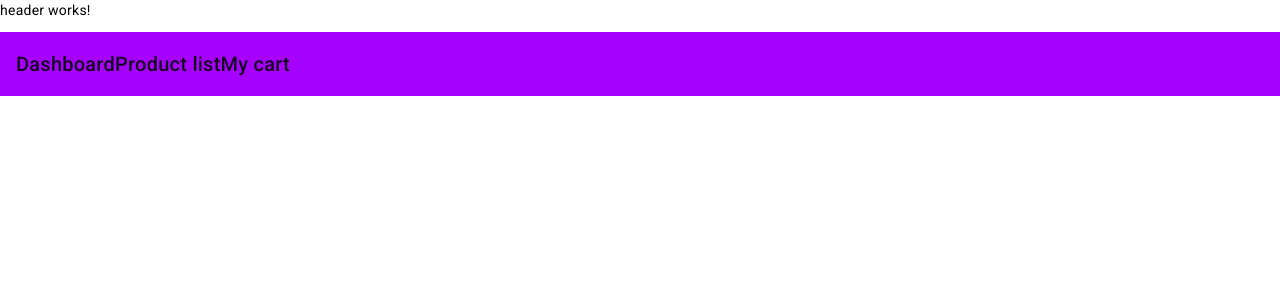
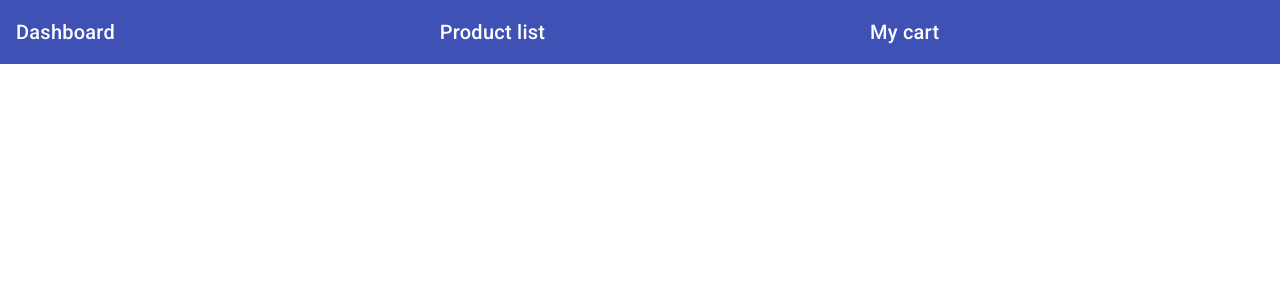
Before and after one commit to Tuba25/Ecommerece_project, an Angular app: page / in a window 1280 px wide. Shown: the top 300 px of the page. Built offline with nearby package versions, Linux system fonts and the light colour scheme.

Commit message:
second commit

```diff
--- a/src/app/app.component.html
+++ b/src/app/app.component.html
@@ -1 +1,3 @@
-<app-header></app-header>
+<div>
+  <app-header></app-header>
+</div>
--- a/src/app/header/header.component.css
+++ b/src/app/header/header.component.css
@@ -1,4 +1,9 @@
 .example-spacer {
     flex: 1 1 auto;
-    background-color: rgb(166, 0, 255);
+    background-color: rgb(0, 187, 255);
+
   }
+   .space{
+    flex: 1 1 auto;
+    background-color: palevioletred;
+   }
--- a/src/app/header/header.component.html
+++ b/src/app/header/header.component.html
@@ -1,5 +1,4 @@
-<p>header works!</p>
-<mat-toolbar class="example-spacer">
+<mat-toolbar color="primary">
 
     <div>Dashboard</div>
     <span class="space"> </span>
```
